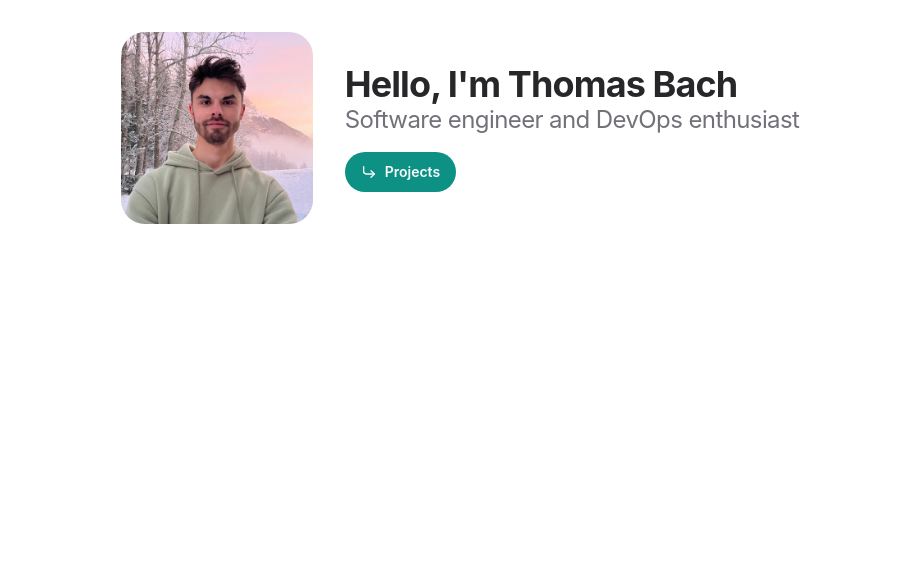
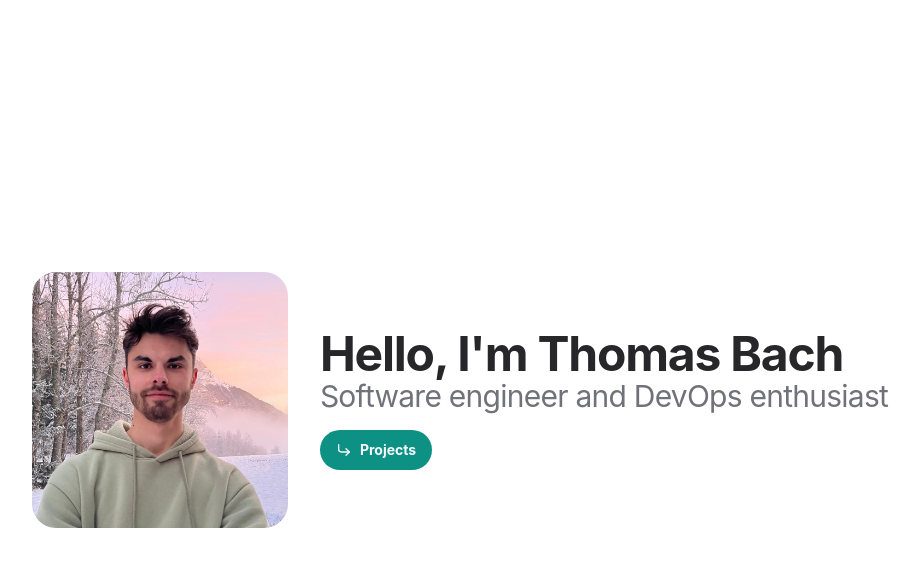
Before and after one commit to thombach/thomasbach.fr, a React (Vite) app: page / in a window 1280 px wide. Shown: the top 566 px of the page, without its empty margins (180-1099 px from the left). Built offline with nearby package versions, Linux system fonts and the light colour scheme.

Commit message:
style: home and 404

```diff
--- a/src/App.css
+++ b/src/App.css
@@ -1,6 +1,5 @@
 #root {
   max-width: 1280px;
   margin: 0 auto;
-  padding: 2rem;
   text-align: center;
 }
--- a/src/components/ui/button.tsx
+++ b/src/components/ui/button.tsx
@@ -5,7 +5,7 @@ import { cva, type VariantProps } from "class-variance-authority";
 import { cn } from "@/lib/utils";
 
 const buttonVariants = cva(
-  "inline-flex items-center justify-center whitespace-nowrap rounded-full text-sm font-semibold ring-offset-background transition-colors focus-visible:outline-none focus-visible:ring-2 focus-visible:ring-ring focus-visible:ring-offset-2 disabled:pointer-events-none disabled:opacity-50",
+  "inline-flex items-center justify-center whitespace-nowrap rounded-full text-sm font-bold ring-offset-background transition-colors focus-visible:outline-none focus-visible:ring-2 focus-visible:ring-ring focus-visible:ring-offset-2 disabled:pointer-events-none disabled:opacity-50",
   {
     variants: {
       variant: {
--- a/src/pages/404.tsx
+++ b/src/pages/404.tsx
@@ -1,4 +1,6 @@
 import PageTitle from "@/components/PageTitle";
+import { Button } from "@/components/ui/button";
+import { HomeIcon } from "lucide-react";
 import { Link } from "react-router-dom";
 
 export default function NotFound() {
@@ -8,20 +10,17 @@ export default function NotFound() {
         <main className="mx-auto flex w-full max-w-7xl flex-grow flex-col justify-center px-4 sm:px-6 lg:px-8">
           <div className="py-16">
             <div className="text-center">
-              <p className="text-base font-semibold text-primary">404</p>
+              <h1 className="text-4xl font-semibold text-primary">404</h1>
               <PageTitle>Page not found</PageTitle>
               <p className="mt-2 text-base text-gray-500">
                 Sorry, the page you are looking for doesn't exist.
               </p>
-              <div className="mt-6">
-                <Link
-                  to="/"
-                  className="text-base font-medium hover:text-primary"
-                >
+              <Button variant={"secondary"} className="mt-6" asChild>
+                <Link to="/">
+                  <HomeIcon className="mr-2 h-4 w-4" />
                   Go back home
-                  <span aria-hidden="true"> &rarr;</span>
                 </Link>
-              </div>
+              </Button>
             </div>
           </div>
         </main>
--- a/src/pages/Home.tsx
+++ b/src/pages/Home.tsx
@@ -5,17 +5,18 @@ import { CornerDownRight } from "lucide-react";
 export default function Home() {
   return (
     <>
+      <div className="flex flex-col justify-center items-center h-screen w-full">
         <div className="flex flex-row justify-center gap-x-8">
           <img
-          className="w-48 sm:w-48 rounded-3xl aspect-square"
+            className="w-64 sm:w-64 rounded-3xl aspect-square"
             src="profile-photo.jpg"
             alt="Thomas Bach's profile photo"
           />
           <div className="flex flex-col justify-center text-left">
-          <h1 className="text-4xl font-bold tracking-tight text-zinc-800 text-balance">
+            <h1 className="text-5xl font-bold tracking-tight text-zinc-800 text-balance">
               Hello, I'm Thomas Bach
             </h1>
-          <h2 className="text-2xl tracking-tight text-zinc-500 text-balance">
+            <h2 className="text-3xl tracking-tight text-zinc-500 text-balance">
               Software engineer and DevOps enthusiast
             </h2>
             <div>
@@ -26,6 +27,7 @@ export default function Home() {
             </div>
           </div>
         </div>
+      </div>
     </>
   );
 }
```
Lines whose indentation alone changed are shown as unchanged.
